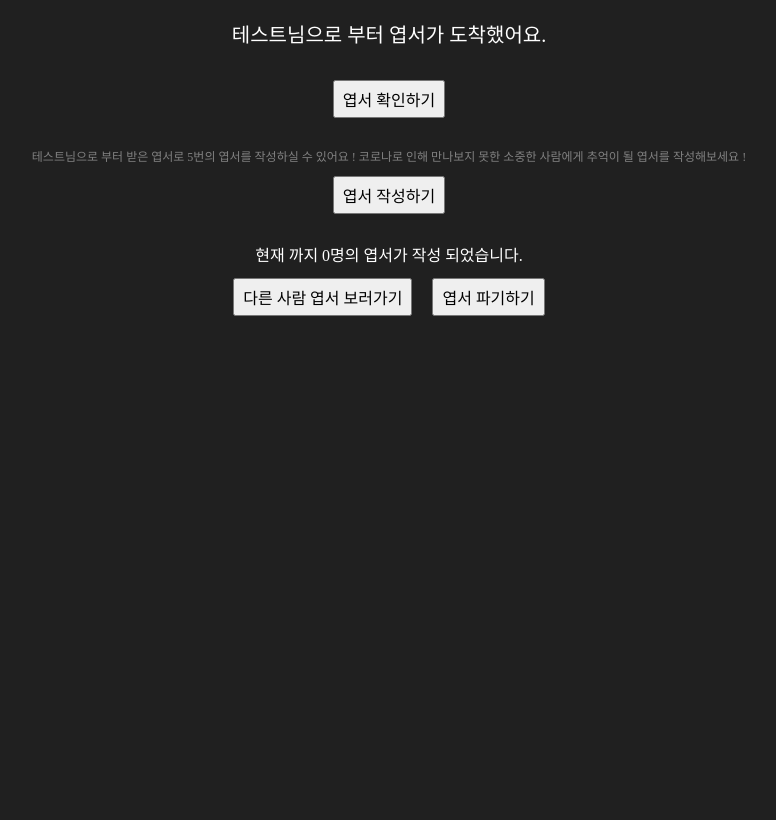
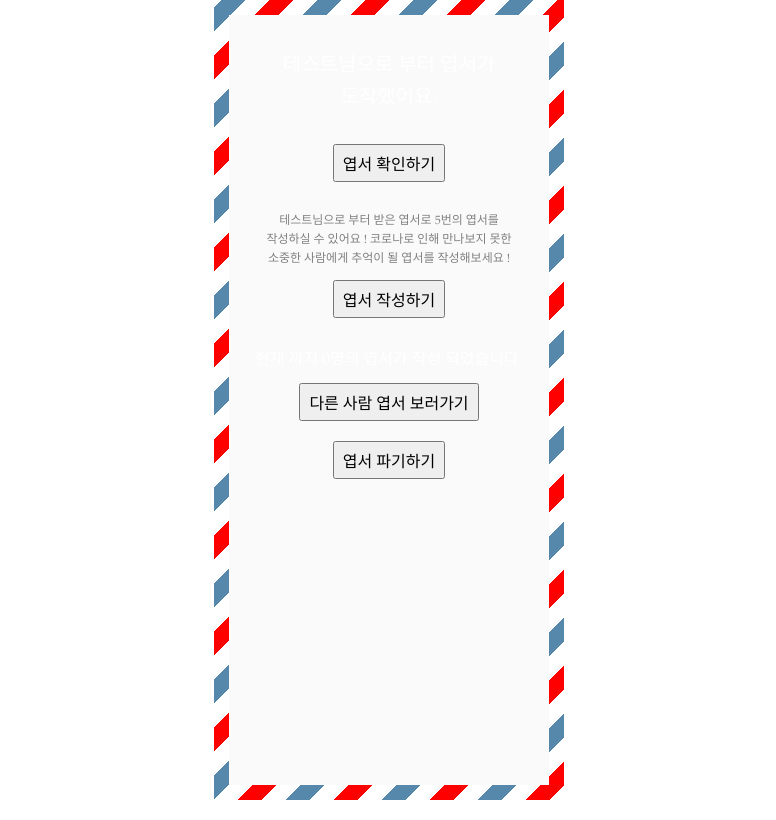
Before and after one commit to CodeSoom/project-react-3-2Zero1, a React app: page / in a window 1280 px wide. Shown: the whole page, without its empty margins (251-1027 px from the left). Built offline with nearby package versions, Linux system fonts and the light colour scheme; no server answers.

Commit message:
Update global css
- set default css for postcard
- make stripe border as postcard

```diff
--- a/src/assets/css/global.css
+++ b/src/assets/css/global.css
@@ -4,7 +4,10 @@
   box-sizing: border-box;
 }
 
-html, body, #app { height:100% }
+html, body, #app {
+  height: 100%;
+  background: #ffffff;
+}
 
 body {
   font-size: 16px;
@@ -12,14 +15,30 @@ body {
   background: #202020;
   color: #FFFFFF;
   word-break: keep-all;
-  max-width: 800px;
+  max-width: 350px;
   margin: 0 auto 0 auto;
 }
 
 body, input, button, textarea, select {
   font-family: 'Spoqa Han Sans Neo';
 }
+#app {
+	padding: 15px;
+	border: 15px solid transparent;
+	background: linear-gradient(#FAFAFA, #FAFAFA) padding-box,
+	            repeating-linear-gradient(-45deg, red 0, red 12.5%, #ffffff 0, #ffffff 25%,
+	              #58a 0, #58a 37.5%, #ffffff 0, #ffffff 50%) 0 / 6em 6em;
+	max-width: 350px;
+	font: 100%/1.6 Baskerville, Palatino, serif;
+}
 
 ul {
   list-style: none;
 }
+
+.entranceButton {
+  font-size: 12px;
+  border: none;
+  border-radius: 15px;
+  color: #585858;
+}
```
